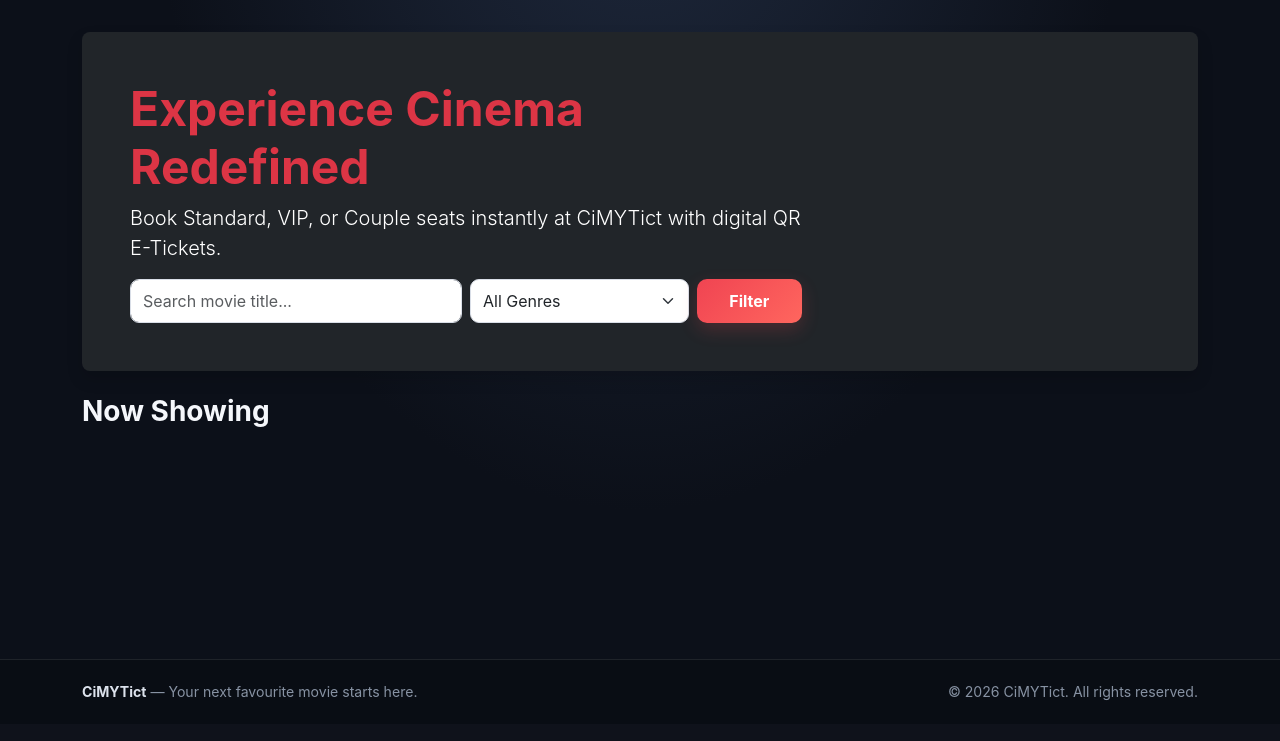
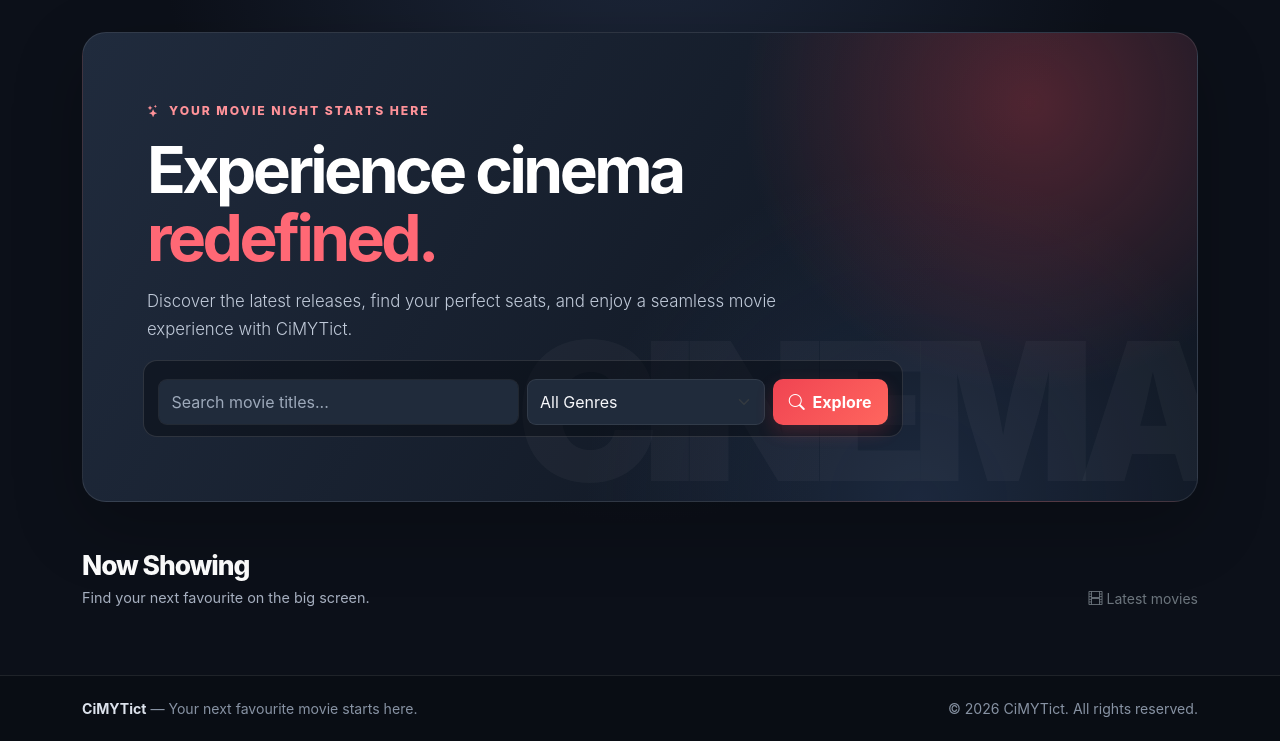
Before and after one commit to ryusen-lhj/CiMYTict, an ASP.NET Core app: page / in a window 1280 px wide. Shown: the part 76-817 px from the top of the page. Before the commit the page ends 776 px from the top, so only its background shows below. Run offline with ASP.NET Core 8, Linux system fonts and the light colour scheme; style sheets or scripts are compiled from the project's sources; some libraries are stand-ins or nearby versions.

Commit message:
Refresh movie listing and discovery page UI

```diff
--- a/CiMYTict/Views/Home/Index.cshtml
+++ b/CiMYTict/Views/Home/Index.cshtml
@@ -4,17 +4,16 @@
     ViewData["Title"] = "Now Showing";
 }
 
-<div class="bg-dark text-white rounded-3 p-4 p-md-5 mb-4 shadow">
-    <div class="row align-items-center">
-        <div class="col-md-8">
-            <h1 class="display-5 fw-bold text-danger">Experience Cinema Redefined</h1>
-            <p class="lead mb-3">Book Standard, VIP, or Couple seats instantly at CiMYTict with digital QR E-Tickets.</p>
-            <form method="get" class="row g-2">
-                <div class="col-sm-6">
-                    <input type="text" name="search" value="@ViewBag.Search" class="form-control" placeholder="Search movie title..." />
+<section class="cinema-hero">
+    <div class="hero-kicker"><i class="bi bi-stars"></i> Your movie night starts here</div>
+    <h1 class="display-5 fw-bold mb-3">Experience cinema <span>redefined.</span></h1>
+    <p class="lead mb-4">Discover the latest releases, find your perfect seats, and enjoy a seamless movie experience with CiMYTict.</p>
+    <form method="get" class="row g-2 movie-search">
+        <div class="col-md-6">
+            <input type="text" name="search" value="@ViewBag.Search" class="form-control" placeholder="Search movie titles..." aria-label="Search movie titles" />
         </div>
-                <div class="col-sm-4">
-                    <select name="genre" class="form-select">
+        <div class="col-md-4">
+            <select name="genre" class="form-select" aria-label="Filter by genre">
                 <option value="">All Genres</option>
                 @foreach (var g in (List<string>)ViewBag.Genres)
                 {
@@ -22,28 +21,32 @@
                 }
             </select>
         </div>
-                <div class="col-sm-2 d-grid">
-                    <button type="submit" class="btn btn-danger">Filter</button>
+        <div class="col-md-2 d-grid">
+            <button type="submit" class="btn btn-danger"><i class="bi bi-search me-1"></i> Explore</button>
         </div>
     </form>
+</section>
+
+<div class="section-heading">
+    <div>
+        <h2>Now Showing</h2>
+        <p>Find your next favourite on the big screen.</p>
     </div>
+    <span class="text-secondary small"><i class="bi bi-film me-1"></i>Latest movies</span>
 </div>
-</div>
-
-<h3 class="fw-bold mb-3">Now Showing</h3>
 <div class="row g-4">
     @foreach (var movie in Model)
     {
         <div class="col-sm-6 col-md-4 col-lg-3">
-            <div class="card h-100 shadow-sm border-0">
+            <article class="card movie-card">
                 <img src="@(movie.PosterUrl ?? "https://placehold.co/400x600?text=CiMYTict")"
-                     class="card-img-top" alt="@movie.Title" style="height: 340px; object-fit: cover;" />
+                     class="card-img-top movie-poster" alt="@movie.Title" />
                 <div class="card-body d-flex flex-column">
-                    <div class="d-flex justify-content-between align-items-start mb-1">
+                    <div class="d-flex justify-content-between align-items-start gap-2 mb-2">
                         <h5 class="card-title fw-bold mb-0">@movie.Title</h5>
-                        <span class="badge bg-dark">@movie.AgeRating</span>
+                        <span class="badge">@movie.AgeRating</span>
                     </div>
-                    <p class="text-muted small mb-2">@movie.Genre &bull; @movie.DurationMinutes mins</p>
+                    <p class="text-muted small mb-2">@movie.Genre <span class="mx-1">·</span> @movie.DurationMinutes mins</p>
                     <p class="card-text small text-secondary flex-grow-1">
                         @(movie.Description.Length > 90 ? movie.Description.Substring(0, 90) + "..." : movie.Description)
                     </p>
@@ -51,7 +54,7 @@
                         <i class="bi bi-ticket-perforated me-1"></i>Book Tickets
                     </a>
                 </div>
-            </div>
+            </article>
         </div>
     }
 </div>
```
Lines whose indentation alone changed are shown as unchanged.
